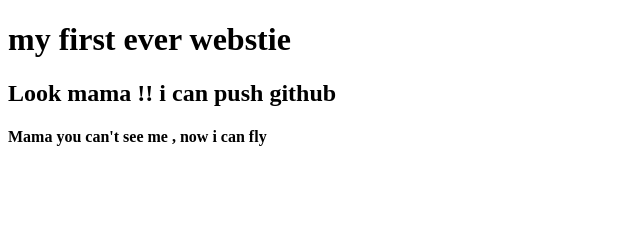
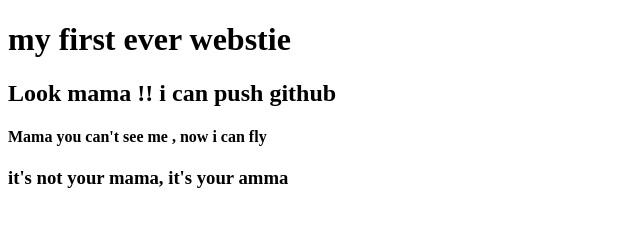
Before and after one commit to Shakilahmmedms/my_first_website, a plain HTML site: page index.html in a window 1280 px wide. Shown: the whole page, without its empty margins (0-640 px from the left). Drawn offline with Linux system fonts and the light colour scheme.

Commit message:
Update index.html

```diff
--- a/index.html
+++ b/index.html
@@ -10,6 +10,7 @@
     <h1>my first ever webstie
         <h2>Look mama !! i can push github</h2>
         <h4>Mama you can't see me , now i can fly</h4>
+        <h3>it's not your mama, it's your amma</h3>
     </h1>
 </body>
 </html>
```
